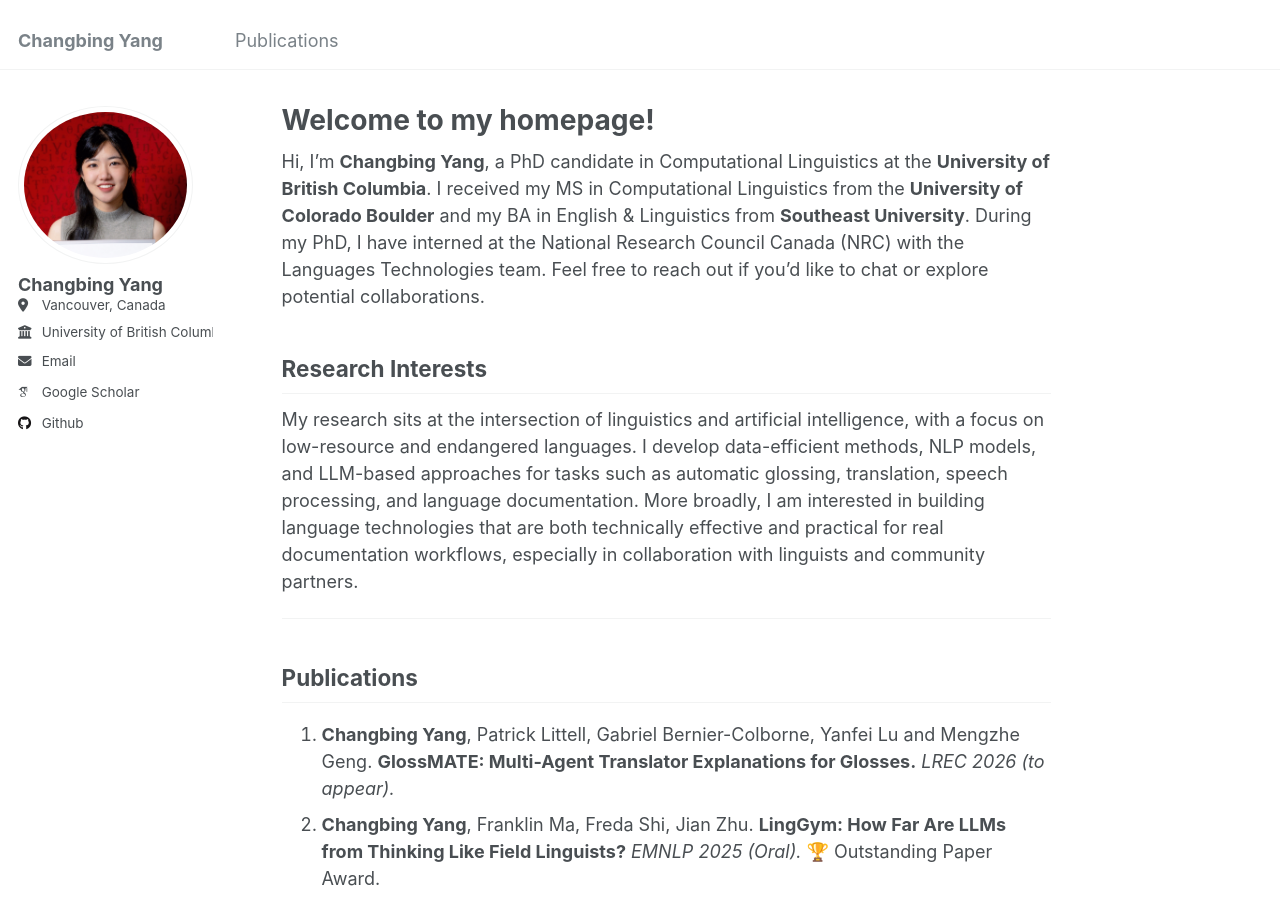
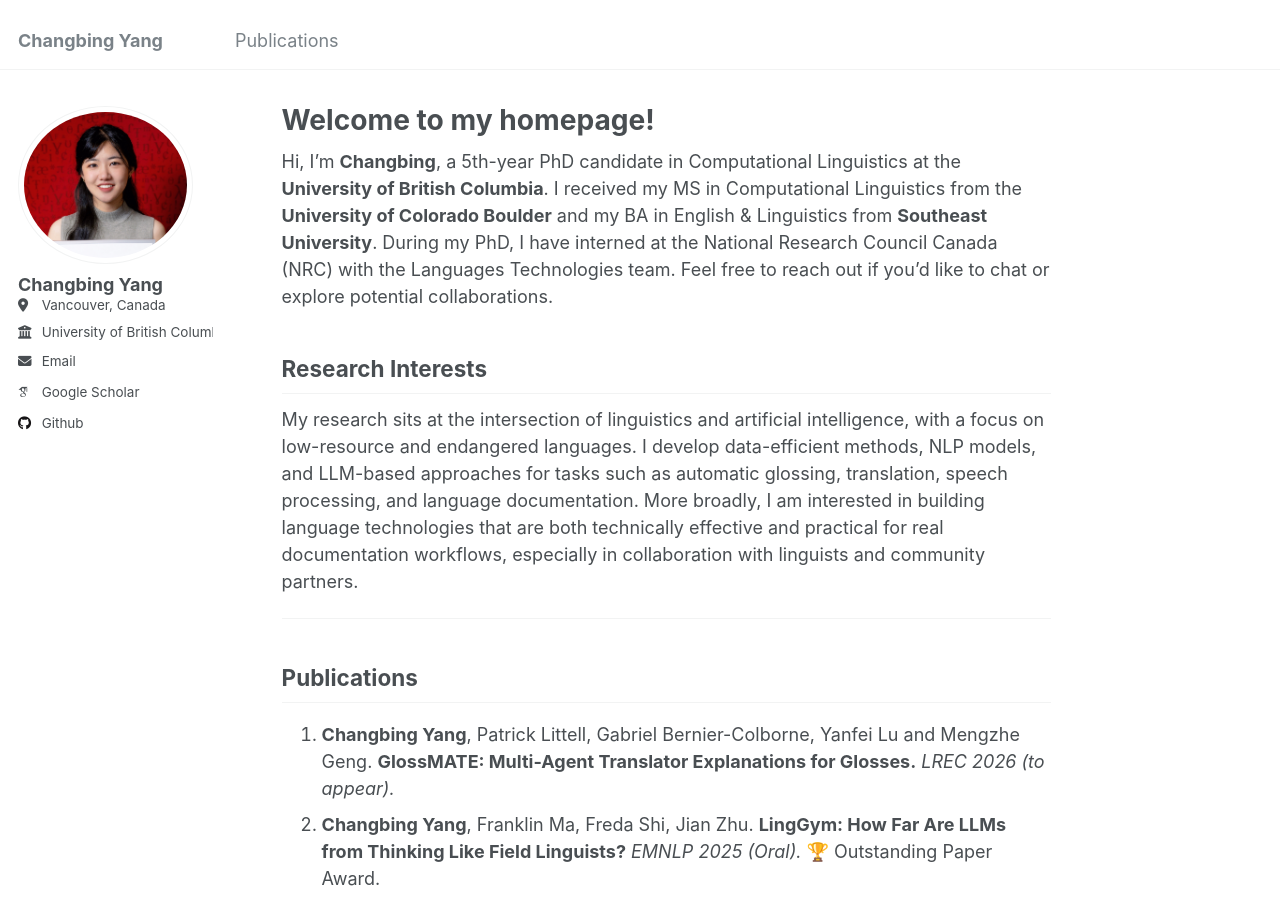
Before and after one commit to changbingY/changbingY.github.io, a Jekyll site: the page built from _pages/about.md, in a window 1280 px wide and 900 px high. Built offline with Jekyll 4.4.1, drawn with Linux system fonts in a browser that asks for light colours; some web fonts are replaced.

Commit message:
Update about.md

```diff
--- a/_pages/about.md
+++ b/_pages/about.md
@@ -7,7 +7,7 @@ redirect_from:
   - /about.html
 ---
 
-Hi, I'm **Changbing Yang**, a PhD candidate in Computational Linguistics at the **University of British Columbia**. I received my MS in Computational Linguistics from the **University of Colorado Boulder** and my BA in English & Linguistics from **Southeast University**. During my PhD, I have interned at the National Research Council Canada (NRC) with the Languages
+Hi, I'm **Changbing**, a 5th-year PhD candidate in Computational Linguistics at the **University of British Columbia**. I received my MS in Computational Linguistics from the **University of Colorado Boulder** and my BA in English & Linguistics from **Southeast University**. During my PhD, I have interned at the National Research Council Canada (NRC) with the Languages
 Technologies team. Feel free to reach out if you'd like to chat or explore potential collaborations.
 
 ## Research Interests
```
